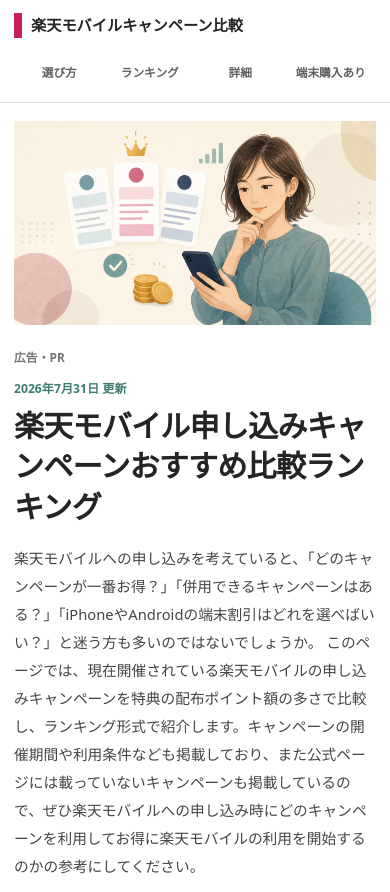
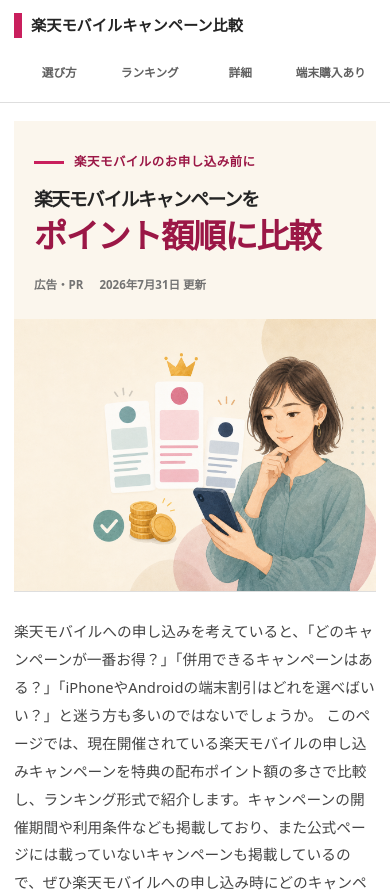
Before and after one commit to rhinatta0921-collab/mobile-campaign-navi, a Next.js app: page / in a window 390 px wide. Shown: the top 892 px of the page. Built offline with nearby package versions, Linux system fonts and the light colour scheme.

Commit message:
Redesign homepage hero messaging

```diff
--- a/app/globals.css
+++ b/app/globals.css
@@ -133,29 +133,121 @@
 }
 
 .home-hero {
+  position: relative;
+  isolation: isolate;
   display: flex;
-  flex-direction: column;
-  gap: 28px;
-  padding-top: 0;
+  align-items: stretch;
+  min-height: 570px;
+  overflow: hidden;
+  padding: 0;
+  border-bottom: 0;
+  background: #fbf6ed;
+}
+
+.home-hero::after {
+  position: absolute;
+  z-index: 1;
+  inset: 0;
+  background: linear-gradient(
+    90deg,
+    rgba(251, 246, 237, 0.99) 0%,
+    rgba(251, 246, 237, 0.96) 35%,
+    rgba(251, 246, 237, 0.58) 48%,
+    rgba(251, 246, 237, 0) 65%
+  );
+  content: "";
+  pointer-events: none;
 }
 
 .hero-copy {
-  order: 2;
-  max-width: 900px;
+  position: relative;
+  z-index: 2;
+  display: flex;
+  flex-direction: column;
+  justify-content: center;
+  width: 50%;
+  padding: 66px 0 60px 54px;
+}
+
+.hero-eyebrow {
+  display: flex;
+  align-items: center;
+  gap: 10px;
+  margin-bottom: 18px;
+  color: var(--accent-deep);
+  font-size: 0.92rem;
+  font-weight: 900;
+  letter-spacing: 0.04em;
+}
+
+.hero-eyebrow::before {
+  width: 30px;
+  height: 3px;
+  background: var(--accent);
+  content: "";
+}
+
+.home-hero h1 {
+  max-width: none;
+  margin-bottom: 26px;
+  letter-spacing: -0.045em;
+}
+
+.hero-title-context,
+.hero-title-focus {
+  display: block;
+  white-space: nowrap;
+}
+
+.hero-title-context {
+  color: var(--ink);
+  font-size: clamp(1.52rem, 2.8vw, 1.95rem);
+  line-height: 1.5;
+}
+
+.hero-title-focus {
+  color: var(--accent-deep);
+  font-size: clamp(2.25rem, 4.5vw, 3rem);
+  line-height: 1.3;
+}
+
+.hero-meta {
+  display: flex;
+  flex-wrap: wrap;
+  gap: 8px 16px;
+  color: var(--muted);
+  font-size: 0.72rem;
+  font-weight: 700;
 }
 
 .hero-visual {
-  order: 1;
+  position: absolute;
+  z-index: 0;
+  inset: 0;
   overflow: hidden;
   width: 100%;
+  height: 100%;
   background: #f5f0e6;
 }
 
 .hero-visual img {
   width: 100%;
-  height: 410px;
+  height: 100%;
   object-fit: cover;
-  object-position: center 45%;
+  object-position: center;
+}
+
+.article-introduction {
+  max-width: 900px;
+  margin: 30px auto 0;
+  padding: 0 4px;
+  font-size: 0.98rem;
+  font-weight: 500;
+  line-height: 2;
+}
+
+.article-introduction p {
+  margin-bottom: 0;
 }
 
 .meta-row {
@@ -966,13 +1058,56 @@
   }
 
   .home-hero {
-    gap: 22px;
+    flex-direction: column;
+    min-height: 0;
+    padding: 0;
+    border-bottom: 1px solid var(--line);
+  }
+
+  .home-hero::after {
+    display: none;
+  }
+
+  .hero-copy {
+    order: 1;
+    width: 100%;
+    padding: 30px 20px 24px;
+  }
+
+  .hero-eyebrow {
+    margin-bottom: 12px;
+    font-size: 0.78rem;
+  }
+
+  .home-hero h1 {
+    margin-bottom: 18px;
+  }
+
+  .hero-title-context {
+    font-size: clamp(1.05rem, 4.8vw, 1.45rem);
+  }
+
+  .hero-title-focus {
+    font-size: clamp(1.75rem, 8.5vw, 2.55rem);
+  }
+
+  .hero-visual {
+    position: relative;
+    order: 2;
+    aspect-ratio: 4 / 3;
+    height: auto;
   }
 
   .hero-visual img {
-    height: auto;
-    aspect-ratio: 16 / 9;
-    object-position: center 44%;
+    height: 100%;
+    object-position: right center;
+  }
+
+  .article-introduction {
+    margin-top: 26px;
+    padding: 0;
+    font-size: 0.92rem;
+    line-height: 1.9;
   }
 
   h1 {
--- a/app/page.tsx
+++ b/app/page.tsx
@@ -86,28 +86,35 @@
             aria-labelledby="page-title"
           >
             <div className="hero-copy">
-              <div className="meta-row" aria-label="ページ情報">
+              <p className="hero-eyebrow">楽天モバイルのお申し込み前に</p>
+              <h1 id="page-title">
+                <span className="hero-title-context">
+                  楽天モバイルキャンペーンを
+                </span>
+                <span className="hero-title-focus">ポイント額順に比較</span>
+              </h1>
+              <div className="hero-meta" aria-label="ページ情報">
                 <span>広告・PR</span>
+                <span>{checkedDate} 更新</span>
               </div>
-              <p className="category-label">{checkedDate} 更新</p>
-              <h1 id="page-title">
-                楽天モバイル申し込みキャンペーンおすすめ比較ランキング
-              </h1>
-              <p className="lead">
-                楽天モバイルへの申し込みを考えていると、「どのキャンペーンが一番お得？」「併用できるキャンペーンはある？」「iPhoneやAndroidの端末割引はどれを選べばいい？」と迷う方も多いのではないでしょうか。
-                このページでは、現在開催されている楽天モバイルの申し込みキャンペーンを特典の配布ポイント額の多さで比較し、ランキング形式で紹介します。キャンペーンの開催期間や利用条件なども掲載しており、また公式ページには載っていないキャンペーンも掲載しているので、ぜひ楽天モバイルへの申し込み時にどのキャンペーンを利用してお得に楽天モバイルの利用を開始するのかの参考にしてください。
-              </p>
             </div>
             <div className="hero-visual" aria-hidden="true">
               <img
-                src="/hero-editorial.png"
+                src="/hero-ranking-v2.png"
                 alt=""
-                width="1694"
-                height="929"
+                width="1662"
+                height="946"
                 fetchPriority="high"
               />
             </div>
           </section>
+
+          <div className="article-introduction">
+            <p>
+              楽天モバイルへの申し込みを考えていると、「どのキャンペーンが一番お得？」「併用できるキャンペーンはある？」「iPhoneやAndroidの端末割引はどれを選べばいい？」と迷う方も多いのではないでしょうか。
+              このページでは、現在開催されている楽天モバイルの申し込みキャンペーンを特典の配布ポイント額の多さで比較し、ランキング形式で紹介します。キャンペーンの開催期間や利用条件なども掲載しており、また公式ページには載っていないキャンペーンも掲載しているので、ぜひ楽天モバイルへの申し込み時にどのキャンペーンを利用してお得に楽天モバイルの利用を開始するのかの参考にしてください。
+            </p>
+          </div>
 
           <section
             className="editor-note"
```
Also changed, not shown: public/hero-ranking-v2.png (added), 1 other file (tests, documents, lock files or other folders).
